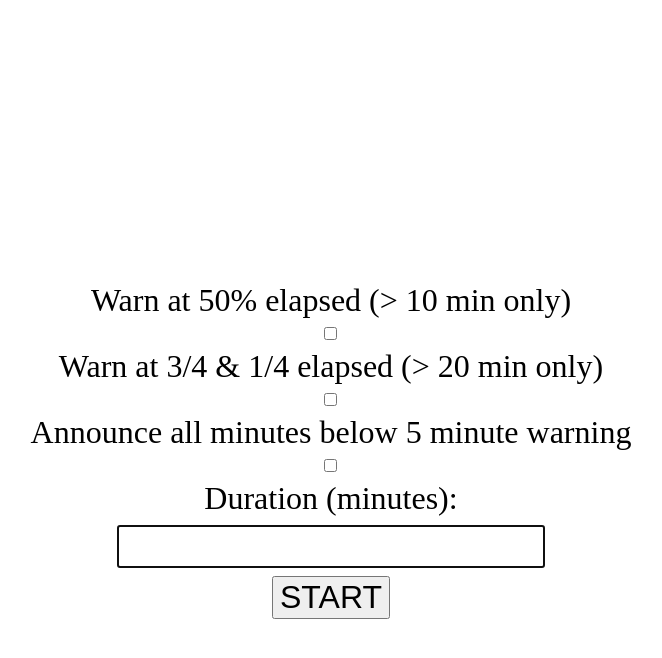
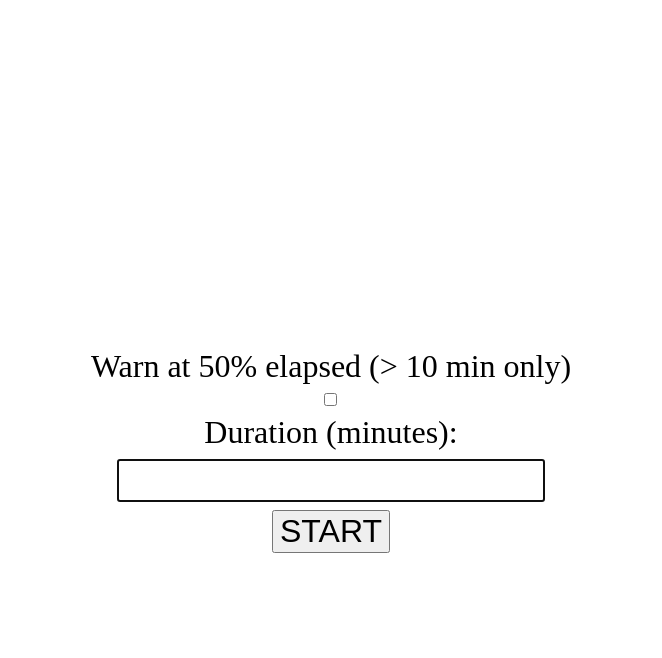
Before and after one commit to mcomella/mcomella.github.com, a Jekyll site: the page app/five_minute_warning.html, which Jekyll copies as it is, in a window 1280 px wide. Shown: the top 658 px of the page, without its empty margins (309-971 px from the left). Built offline with Jekyll 4.4.1, drawn with Linux system fonts in a browser that asks for light colours; part of the change alters nothing that is shown.

Commit message:
fmw: remove 3/4... and all below 5 min options.

```diff
--- a/app/five_minute_warning.html
+++ b/app/five_minute_warning.html
@@ -35,10 +35,6 @@
     <form>
         <label for="halftime-warning">Warn at 50% elapsed (> 10 min only)</label>
         <input type="checkbox" id="halftime-warning-checkbox" name="halftime-warning">
-        <label for="quarters-warning">Warn at 3/4 & 1/4 elapsed (> 20 min only)</label>
-        <input type="checkbox" id="quarters-warning-checkbox" name="quarters-warning">
-        <label for="countdown-warning">Announce all minutes below 5 minute warning</label>
-        <input type="checkbox" id="countdown-warning-checkbox" name="countdown-warning">
         <label for="duration">Duration (minutes):</label>
         <input type="text" id="duration-input" name="duration" autofocus>
         <p id="duration-running"></p>
@@ -65,8 +61,6 @@
 
         const form = document.querySelector('form');
         const halftimeWarningCheckbox = document.getElementById('halftime-warning-checkbox');
-        const quartersWarningCheckbox = document.getElementById('quarters-warning-checkbox');
-        const countdownWarningCheckbox = document.getElementById('countdown-warning-checkbox');
         const durationInput = document.querySelector('#duration-input');
         const durationRunningElement = document.querySelector('#duration-running');
         const toggleTimerButton = document.querySelector('#toggle-timer');
@@ -154,40 +148,11 @@
                     }],
                 };
 
-                if (countdownWarningCheckbox.checked) {
-                    for (let i = 4; i >= 1; i--) {
-                        const countdownDurationMinutes = durationMinutes - i;
-                        state.sortedWarnings.unshift({
-                            consoleDescription: `countdown ${i} warning`,
-                            date: new Date(startDate.getTime() + minToMillis(countdownDurationMinutes)),
-                            spokenText: `${i} minutes remaining.`,
-                        });
-                    }
-                }
-
-                // This is repeated after halftimeWarning.
-                if (quartersWarningCheckbox.checked && (durationMinutes / 4) > 5) {
-                    state.sortedWarnings.push({
-                        consoleDescription: '1/4 warning',
-                        date: new Date(startDate.getTime() + minToMillis(durationMinutes * 0.75)),
-                        spokenText: `One quarter left! Roughly ${Math.ceil(durationMinutes * 0.25)} minutes remaining.`,
-                    });
-                }
-
                 if (halftimeWarningCheckbox.checked && (durationMinutes / 2) > 5) {
                     state.sortedWarnings.push({
                         consoleDescription: 'halftime warning',
                         date: new Date(startDate.getTime() + minToMillis(durationMinutes / 2)),
                         spokenText: `Halftime! Roughly ${Math.ceil(durationMinutes / 2)} minutes remaining.`,
-                    });
-                }
-
-                // This is repeated before halftimeWarning.
-                if (quartersWarningCheckbox.checked && (durationMinutes / 4) > 5) {
-                    state.sortedWarnings.push({
-                        consoleDescription: '3/4 warning',
-                        date: new Date(startDate.getTime() + minToMillis(durationMinutes * 0.25)),
-                        spokenText: `Three quarters left! Roughly ${Math.ceil(durationMinutes * 0.75)} minutes remaining.`,
                     });
                 }
 
@@ -232,7 +197,7 @@
 
                 durationInput.style.display = updatedState.inputDisplay;
                 durationRunningElement.style.display = updatedState.durationDisplay;
-                for (const checkbox of [countdownWarningCheckbox, halftimeWarningCheckbox, quartersWarningCheckbox]) {
+                for (const checkbox of [halftimeWarningCheckbox]) {
                     checkbox.disabled = updatedState.checkboxDisabled;
                 }
                 updatedState.focusedElement.focus();
```
